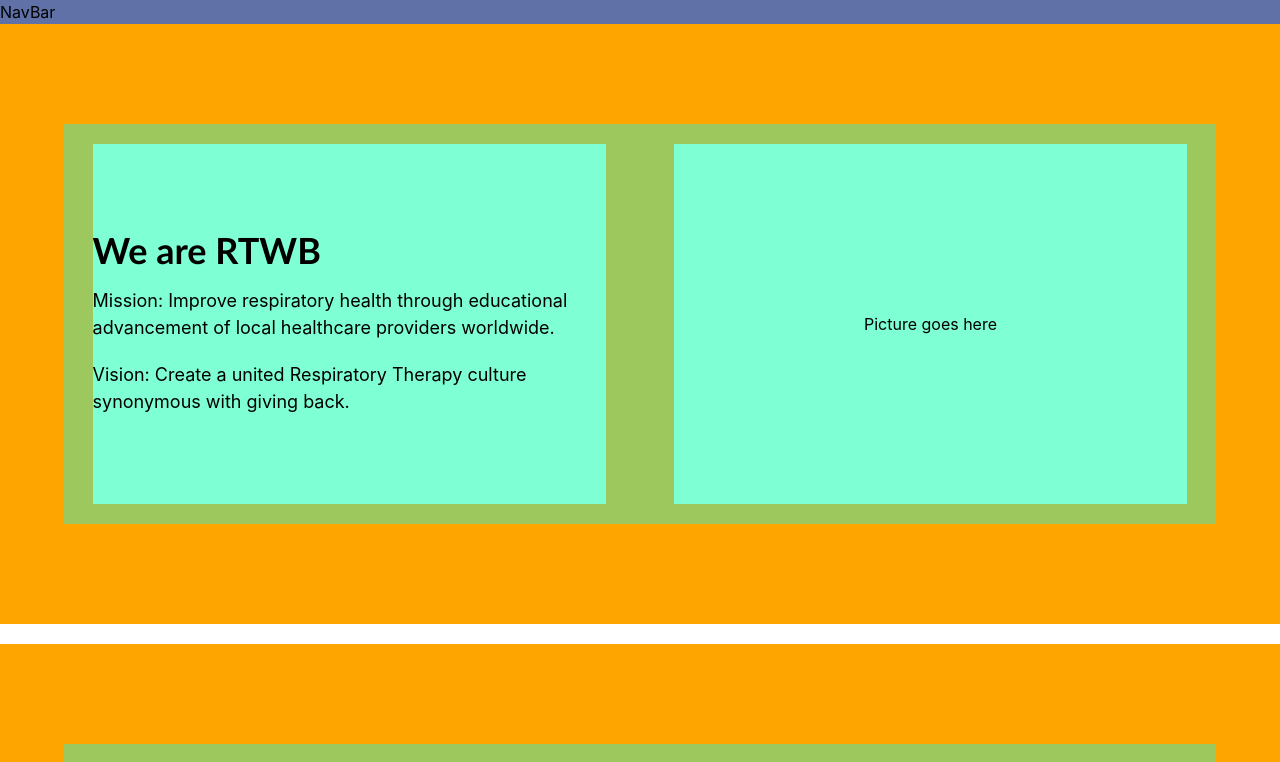
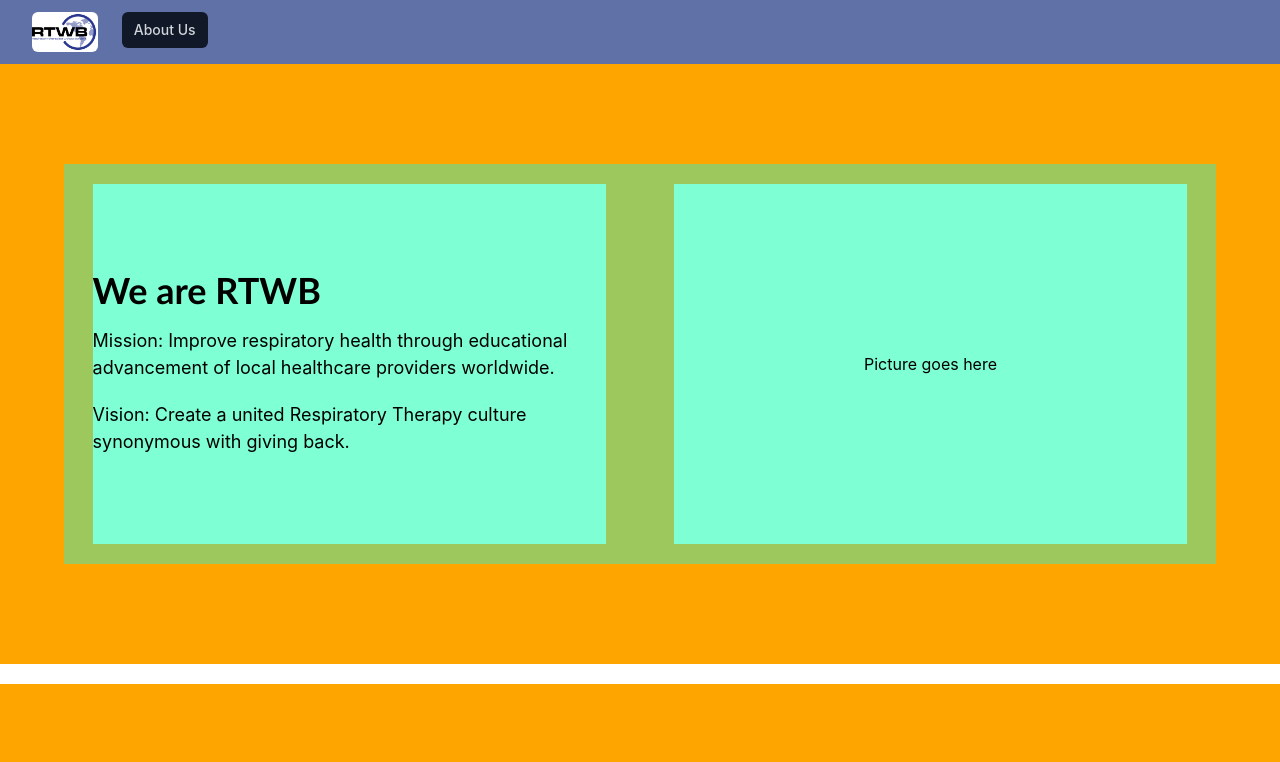
Before and after one commit to AlexanderChao14/RTWB-Website, a React (Create React App) app: page / in a window 1280 px wide. Shown: the top 762 px of the page. Built offline with nearby package versions, Linux system fonts and the light colour scheme.

Commit message:
Added basic NavBar and page navigation to About Us page

```diff
--- a/src/components/NavBar.js
+++ b/src/components/NavBar.js
@@ -1,9 +1,33 @@
 import React from "react";
+
 
 const NavBar = () =>{
     return(
         <div style={{backgroundColor:"rgb(95, 113, 167)"}}>
-            NavBar
+            <div className="mx-auto max-w-screen-2xl px-2 sm:px-6 lg:px-8">
+                <div className="relative flex h-16 items-center justify-between">
+                    <div className="absolute inset-y-0 left-0 flex items-center sm:hidden">
+
+
+                        Toggle Drop down navbar
+                    </div>
+                    <div className="flex flex-1 items-center justify-center sm:items-stretch sm:justify-start">
+                        <div className="flex flex-shrink-0 items-center">
+                            {/* TODO either make a new logo or find other solution */}
+                            <a href="/">
+                                <img src="images/RTWB_Logo.jpg" alt="RTWB Logo" className="rounded-md h-10 w-auto"/>
+                            </a>
+                        </div>
+                        <div className="hidden sm:ml-6 sm:block">
+                            <div className="flex space-x-4">
+                                <a href="/AboutUs" key={"About Us"} className="bg-gray-900 text-white: text-gray-300 hover:bg-gray-700 hover:text-white, rounded-md px-3 py-2 text-sm font-medium">
+                                    About Us
+                                </a>
+                            </div>
+                        </div>
+                    </div>
+                </div>
+            </div>
         </div>
     )
 }
```
Also changed, not shown: public/images/RTWB_Logo.jpg (added).
